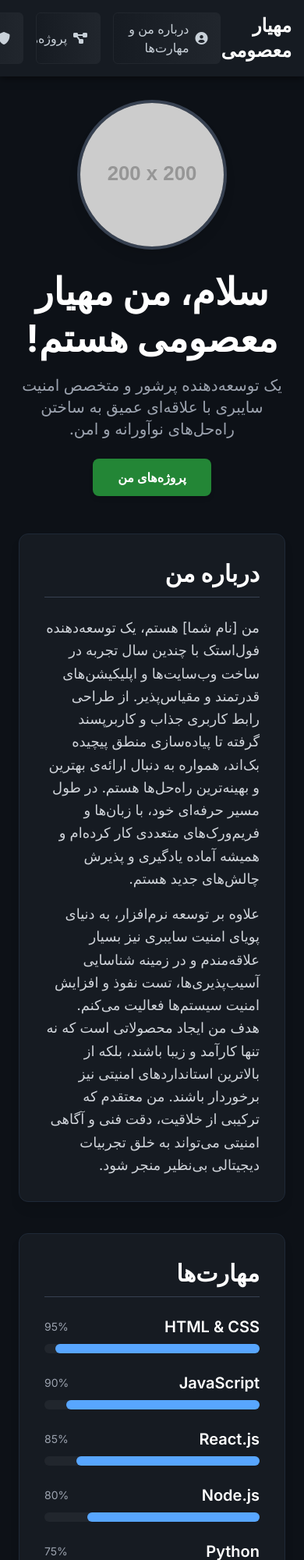
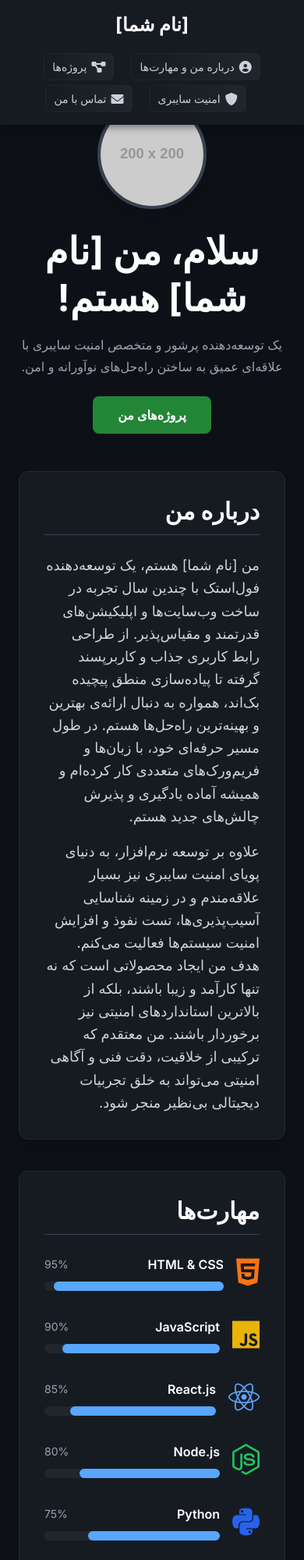
Before and after one commit to MahyarMasoomi/Mahyar_P, a plain HTML site: page index.html in a window 390 px wide. Shown: the top 2000 px of the page at 78% size. Drawn offline with nearby package versions, Linux system fonts and the light colour scheme; no server answers; placeholder pictures from the web are drawn by us.

Commit message:
Update index.html

```diff
--- a/index.html
+++ b/index.html
@@ -3,7 +3,7 @@
 <head>
     <meta charset="UTF-8">
     <meta name="viewport" content="width=device-width, initial-scale=1.0">
-    <title>پورتفولیوی شخصی - مهیار معصومی</title>
+    <title>پورتفولیوی شخصی - [نام شما]</title>
     <!-- Tailwind CSS CDN -->
     <script src="https://cdn.tailwindcss.com"></script>
     <!-- Google Fonts - Inter for a clean, modern look -->
@@ -37,11 +37,12 @@
             display: flex; /* Ensure icon and text align */
             align-items: center; /* Center items vertically */
             gap: 8px; /* Space between icon and text */
-            padding: 8px 16px; /* Tailwind's px-3 py-2 roughly */
+            padding: 8px 16px; /* Default padding */
             border-radius: 6px; /* Tailwind's rounded-md */
             text-decoration: none; /* Remove underline */
             color: #c9d1d9; /* Default text color */
             font-weight: 500; /* Medium font weight */
+            white-space: nowrap; /* Prevent text wrapping inside button */
         }
         .nav-button:hover {
             color: #ffffff; /* White text on hover for better contrast */
@@ -112,6 +113,64 @@
             align-items: center;
             margin-bottom: 8px; /* Space between header and bar */
         }
+
+        /* Responsive adjustments for small screens (320px - 498px) */
+        @media (max-width: 498px) {
+            .navbar .container {
+                flex-direction: column; /* Stack logo and nav links */
+                align-items: center;
+                gap: 10px; /* Space between stacked items */
+            }
+            .navbar .flex.space-x-reverse { /* This targets the div containing nav buttons */
+                flex-wrap: wrap; /* Allow buttons to wrap to next line */
+                justify-content: center; /* Center them when wrapped */
+                gap: 6px; /* Smaller gap between wrapped buttons */
+                margin-top: 10px; /* Space from logo */
+            }
+            .nav-button {
+                padding: 6px 10px; /* Smaller padding for very small screens */
+                font-size: 0.875rem; /* text-sm */
+                gap: 6px; /* Smaller gap between icon and text */
+            }
+            .nav-button i {
+                font-size: 1rem; /* Adjust icon size */
+            }
+
+            /* Adjustments for Hero Section */
+            #about-skills .text-5xl { /* H1 font size */
+                font-size: 3rem; /* Smaller for mobile */
+            }
+            #about-skills .text-xl { /* Paragraph font size */
+                font-size: 1rem; /* Smaller for mobile */
+            }
+            #about-skills .w-48 { /* Profile image size */
+                width: 140px;
+                height: 140px;
+            }
+
+            /* Adjustments for section titles */
+            .text-4xl { /* Main section titles */
+                font-size: 2.5rem; /* Smaller for mobile */
+            }
+
+            /* General container padding adjustment */
+            .container {
+                padding-left: 1rem; /* px-4 */
+                padding-right: 1rem; /* px-4 */
+            }
+            /* Card padding adjustment */
+            .card {
+                padding: 1.25rem; /* p-5 instead of p-6 */
+            }
+            /* Skill item icon size */
+            .skill-item .text-4xl {
+                font-size: 2.5rem; /* Adjust skill icon size */
+            }
+            /* Contact section content alignment */
+            #contact .lg:w-1/2 {
+                width: 100%; /* Full width for stacked contact forms/info */
+            }
+        }
     </style>
 </head>
 <body class="overflow-x-hidden">
@@ -120,7 +179,7 @@
         <div class="container mx-auto flex justify-between items-center">
             <!-- Site Title / Your Name (no button styling) -->
             <a href="#about-skills" class="text-2xl font-bold text-white">
-                مهیار معصومی
+                [نام شما]
             </a>
             <!-- Navigation Links (with button styling) -->
             <div class="flex space-x-4 space-x-reverse">
@@ -148,7 +207,7 @@
                 <!-- Add an ID to the image for JavaScript to update its src -->
                 <img id="github-profile-pic" src="https://placehold.co/200x200/21262D/C9D1D9?text=Your+Photo" alt="عکس پروفایل" class="rounded-full border-4 border-gray-700 shadow-lg mb-6 w-48 h-48 object-cover">
                 <h1 class="text-5xl font-extrabold text-white mb-4 leading-tight">
-                    سلام، من مهیار معصومی هستم!
+                    سلام، من [نام شما] هستم!
                 </h1>
                 <p class="text-xl text-gray-400 mb-6 max-w-md">
                     یک توسعه‌دهنده پرشور و متخصص امنیت سایبری با علاقه‌ای عمیق به ساختن راه‌حل‌های نوآورانه و امن.
@@ -176,7 +235,10 @@
                     <h2 class="text-3xl font-bold text-white mb-6 border-b border-gray-700 pb-3">مهارت‌ها</h2>
                     <div class="grid grid-cols-1 md:grid-cols-2 gap-6">
                         <!-- Skill Item: HTML & CSS -->
-                        <div class="flex flex-col">
+                        <div class="flex flex-col skill-item">
+                            <div class="flex items-center gap-4 mb-2">
+                                <i class="fab fa-html5 text-4xl text-orange-500"></i>
+                                <div class="flex-grow">
                                     <div class="skill-header">
                                         <h3 class="text-xl font-semibold text-white">HTML & CSS</h3>
                                         <span class="text-gray-400 text-sm">95%</span>
@@ -185,8 +247,13 @@
                                         <div class="skill-bar-fill h-3 rounded-full" style="width: 95%;"></div>
                                     </div>
                                 </div>
+                            </div>
+                        </div>
                         <!-- Skill Item: JavaScript -->
-                        <div class="flex flex-col">
+                        <div class="flex flex-col skill-item">
+                            <div class="flex items-center gap-4 mb-2">
+                                <i class="fab fa-js text-4xl text-yellow-500"></i>
+                                <div class="flex-grow">
                                     <div class="skill-header">
                                         <h3 class="text-xl font-semibold text-white">JavaScript</h3>
                                         <span class="text-gray-400 text-sm">90%</span>
@@ -195,8 +262,13 @@
                                         <div class="skill-bar-fill h-3 rounded-full" style="width: 90%;"></div>
                                     </div>
                                 </div>
+                            </div>
+                        </div>
                         <!-- Skill Item: React.js -->
-                        <div class="flex flex-col">
+                        <div class="flex flex-col skill-item">
+                            <div class="flex items-center gap-4 mb-2">
+                                <i class="fab fa-react text-4xl text-blue-400"></i>
+                                <div class="flex-grow">
                                     <div class="skill-header">
                                         <h3 class="text-xl font-semibold text-white">React.js</h3>
                                         <span class="text-gray-400 text-sm">85%</span>
@@ -205,8 +277,13 @@
                                         <div class="skill-bar-fill h-3 rounded-full" style="width: 85%;"></div>
                                     </div>
                                 </div>
+                            </div>
+                        </div>
                         <!-- Skill Item: Node.js -->
-                        <div class="flex flex-col">
+                        <div class="flex flex-col skill-item">
+                            <div class="flex items-center gap-4 mb-2">
+                                <i class="fab fa-node-js text-4xl text-green-500"></i>
+                                <div class="flex-grow">
                                     <div class="skill-header">
                                         <h3 class="text-xl font-semibold text-white">Node.js</h3>
                                         <span class="text-gray-400 text-sm">80%</span>
@@ -215,8 +292,13 @@
                                         <div class="skill-bar-fill h-3 rounded-full" style="width: 80%;"></div>
                                     </div>
                                 </div>
+                            </div>
+                        </div>
                         <!-- Skill Item: Python -->
-                        <div class="flex flex-col">
+                        <div class="flex flex-col skill-item">
+                            <div class="flex items-center gap-4 mb-2">
+                                <i class="fab fa-python text-4xl text-blue-600"></i>
+                                <div class="flex-grow">
                                     <div class="skill-header">
                                         <h3 class="text-xl font-semibold text-white">Python</h3>
                                         <span class="text-gray-400 text-sm">75%</span>
@@ -225,14 +307,21 @@
                                         <div class="skill-bar-fill h-3 rounded-full" style="width: 75%;"></div>
                                     </div>
                                 </div>
+                            </div>
+                        </div>
                         <!-- Skill Item: Databases (SQL/NoSQL) -->
-                        <div class="flex flex-col">
+                        <div class="flex flex-col skill-item">
+                            <div class="flex items-center gap-4 mb-2">
+                                <i class="fas fa-database text-4xl text-gray-500"></i>
+                                <div class="flex-grow">
                                     <div class="skill-header">
                                         <h3 class="text-xl font-semibold text-white">Databases (SQL/NoSQL)</h3>
                                         <span class="text-gray-400 text-sm">70%</span>
                                     </div>
                                     <div class="w-full skill-bar-bg rounded-full h-3">
                                         <div class="skill-bar-fill h-3 rounded-full" style="width: 70%;"></div>
+                                    </div>
+                                </div>
                             </div>
                         </div>
                     </div>
@@ -511,8 +600,7 @@
 
             try {
                 // Fetch user data from GitHub API
-                const username = MahyarMasoomi; // Replace with your GitHub username
-                const response = await fetch(`https://api.github.com/users/${username}`);
+                const response = await fetch(`https://api.github.com/users/${MahyarMasoomi}`);
                 if (!response.ok) {
                     throw new Error(`GitHub API error: ${response.statusText}`);
                 }
@@ -531,7 +619,7 @@
 
         // Call the function with your GitHub username
         // IMPORTANT: Replace 'YOUR_GITHUB_USERNAME' with your actual GitHub username
-        fetchGitHubProfilePic('YOUR_GITHUB_USERNAME'); // Example: 'octocat'
+        fetchGitHubProfilePic('MahyarMasoomi'); // Example: 'octocat'
     </script>
 </body>
 </html>
```
Lines whose indentation alone changed are shown as unchanged.
